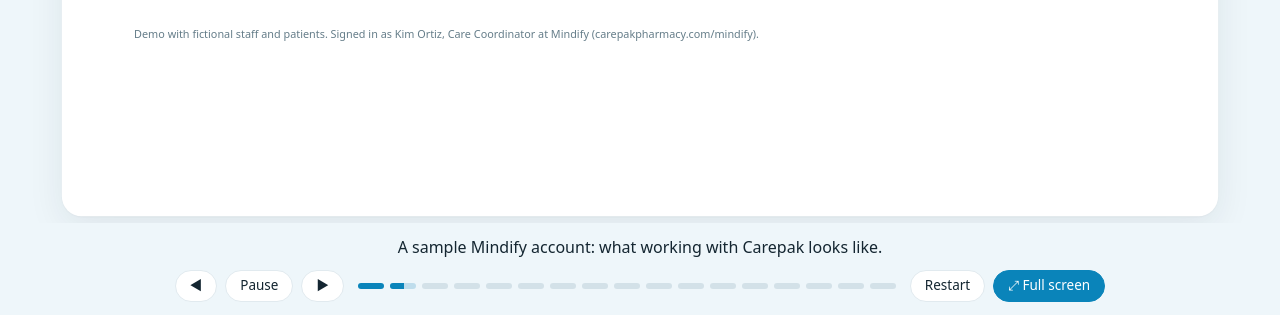
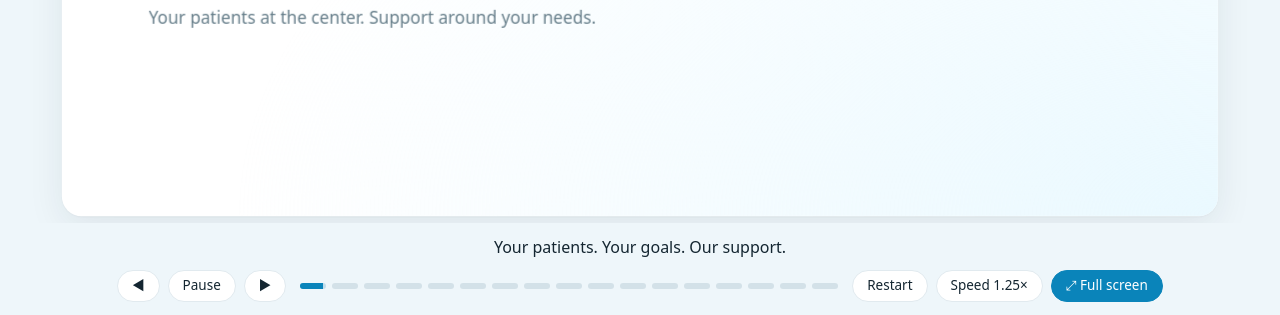
Before and after one commit to wonshon-cmd/carepak-site, a plain HTML site: page letsconnect/presentation/index.html in a window 1280 px wide. Shown: the part 485-800 px from the top of the page. Drawn offline with Linux system fonts and the light colour scheme.

Commit message:
Presentation: slower default (1.25x) with a Speed button (1x / 1.25x / 1.5x / 2x)
Co-Authored-By: Claude Opus 5.5 <noreply@anthropic.com>
Claude-Session: https://claude.ai/code/session_01HiA1GooPrMGJBDQz5GNcWJ

```diff
--- a/letsconnect/presentation/index.html
+++ b/letsconnect/presentation/index.html
@@ -234,6 +234,7 @@ table.rates{width:100%;border-collapse:collapse;font-size:15px}
     <button class="cbtn" id="next" aria-label="Next scene">▶</button>
     <div class="dots" id="dots"></div>
     <button class="cbtn" id="restart">Restart</button>
+    <button class="cbtn" id="spd" aria-label="Playback speed">Speed 1.25×</button>
     <button class="cbtn fs" id="fs" aria-label="Full screen">⤢ Full screen</button>
   </div>
 </div>
@@ -243,7 +244,7 @@ table.rates{width:100%;border-collapse:collapse;font-size:15px}
   var $ = function (s, r) { return (r || document).querySelector(s); };
   var stage = $("#stage"), cap = $("#cap");
   var token = 0, paused = false, scene = 0, sceneStart = 0, sceneElapsed = 0;
-  var SPEED = 2; // play twice as fast
+  var SPEEDS = [1, 1.25, 1.5, 2], SPEED = 1.25; // viewers can change it with the Speed button
   var REDUCED = window.matchMedia && matchMedia("(prefers-reduced-motion: reduce)").matches;
 
   // ---- fit the 1280x720 stage to the window ----
@@ -669,6 +670,11 @@ table.rates{width:100%;border-collapse:collapse;font-size:15px}
     if (e.key === "ArrowRight") go(scene + 1);
     if (e.key === "ArrowLeft") go(scene - 1);
   });
+  // ---- playback speed ----
+  $("#spd").onclick = function () {
+    SPEED = SPEEDS[(SPEEDS.indexOf(SPEED) + 1) % SPEEDS.length];
+    this.textContent = "Speed " + SPEED + "×";
+  };
   // ---- full screen (falls back to opening this page on its own, e.g. on iPhone) ----
   var root = document.documentElement, fsBtn = $("#fs");
   function isFs() { return document.fullscreenElement || document.webkitFullscreenElement; }
```
